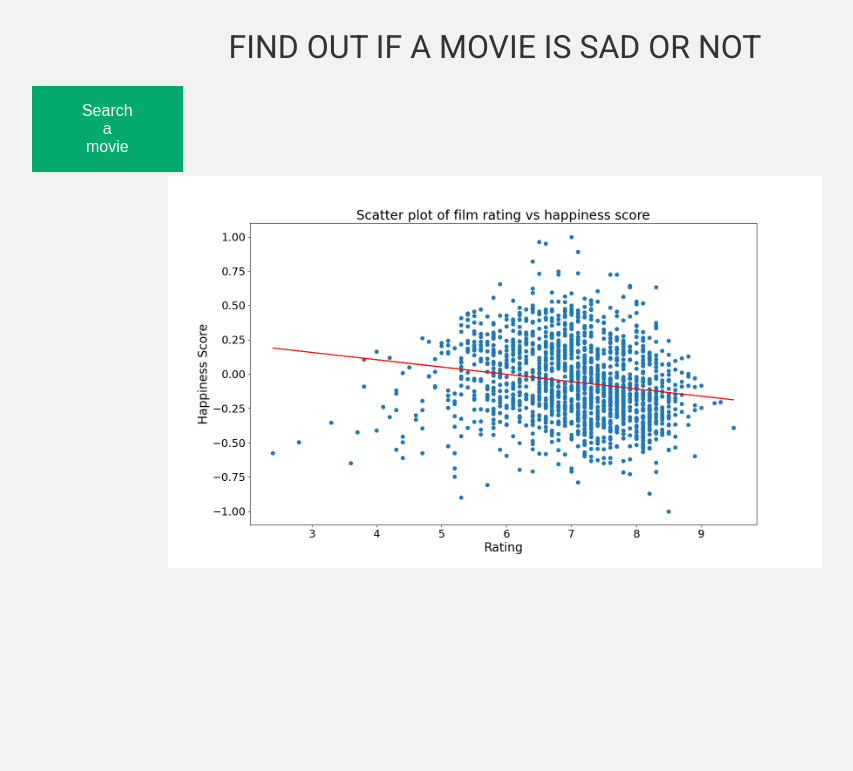
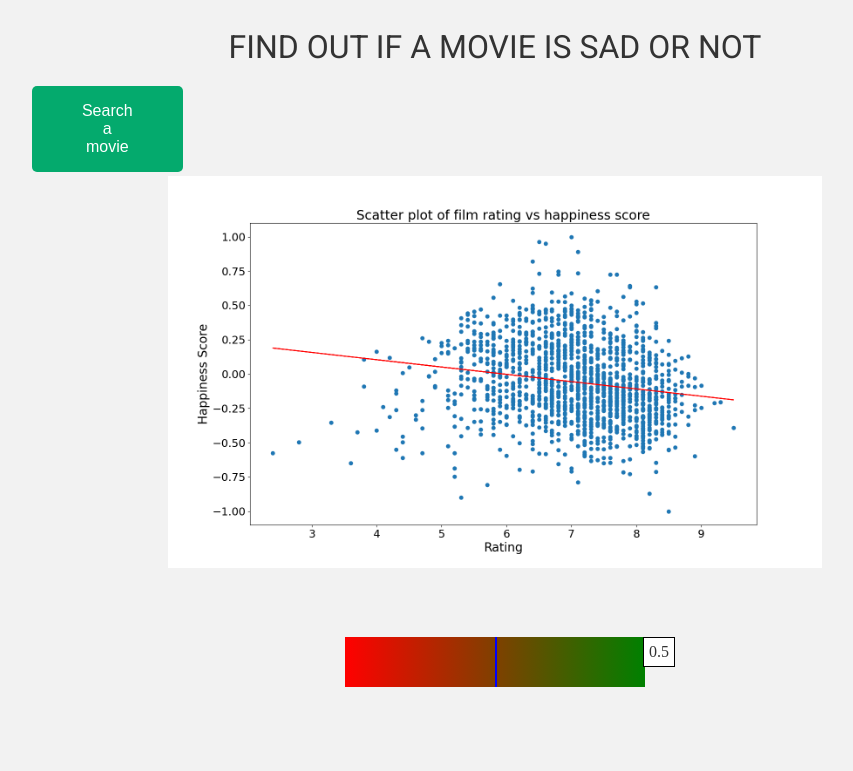
Before and after one commit to erz64/movie-bias, a Flask app: page / in a window 1280 px wide. Shown: the top 771 px of the page, without its empty margins (145-998 px from the left). Run offline with Flask 3, Linux system fonts and the light colour scheme.

Commit message:
Everything happens now on the frontpage, added better visualization for the movie happiness rating

```diff
--- a/app.py
+++ b/app.py
@@ -5,12 +5,7 @@ app = Flask(__name__)
 
 @app.route('/')
 def index():
-    return render_template("frontpage.html", items=ScoreHelper.get_movie_titles())
-
-@app.route('/movie_score/<int:id>')
-def show_score(id):
-    scores = ScoreHelper.get_happiness_scores()
-    return scores[id-1]
+    return render_template("frontpage.html", items=ScoreHelper.get_movie_titles(), scores=ScoreHelper.get_happiness_scores())
 
 @app.route('/testi')
 def test():
--- a/movie_happiness_ratings.py
+++ b/movie_happiness_ratings.py
@@ -7,14 +7,12 @@ import matplotlib.pyplot as plt
 class ScoreHelper:
     def get_happiness_scores():
         scores = np.loadtxt("happiness_scores.csv", delimiter=',', dtype=str)
-        print(len(scores))
         return scores
 
     def get_movie_titles():
         titles = np.loadtxt("movietitles.csv", delimiter=',', dtype=str)
         titles = [title.replace("'", "") for title in titles]
         titles = [title.replace('"', '') for title in titles]
-        print(len(titles))
         return titles
 
     def get_plot():
--- a/static/frontpage.css
+++ b/static/frontpage.css
@@ -11,6 +11,21 @@ body {
   border: none;
   cursor: pointer;
   margin-left: 80%;
+}
+
+/* Style the button */
+button {
+  background-color: #3498db; /* Background color */
+  color: #fff; /* Text color */
+  padding: 5px 10px; /* Padding around the text */
+  border: none; /* Remove the border */
+  border-radius: 5px; /* Add rounded corners */
+  cursor: pointer; /* Show a pointer cursor on hover */
+}
+
+/* Hover effect */
+button:hover {
+  background-color: #2e86c1; /* Darker background color on hover */
 }
 
 /* Dropdown button on hover & focus */
@@ -46,16 +61,11 @@ body {
   min-width: 230px;
   border: 1px solid #ddd;
   z-index: 1;
-  left: 80%
+  left: 80%;
+  max-height: 650px; /* Set a maximum height for the dropdown content */
+  overflow-y: auto; /* Enable vertical scrolling if content exceeds the max height */
 }
 
-/* Links inside the dropdown */
-.dropdown-content a {
-  color: black;
-  padding: 12px 16px;
-  text-decoration: none;
-  display: block;
-}
 
 /* Change color of dropdown links on hover */
 .dropdown-content a:hover {background-color: #f1f1f1}
@@ -86,3 +96,53 @@ body {
   text-transform: uppercase; /* Uppercase the text */
   font-family: 'Roboto', sans-serif; /* Apply the chosen font */
 }
+
+.center-box {
+  display: flex;
+  flex-direction: column;
+  justify-content: center;
+  align-items: center;
+  height: 25vh;
+}
+
+.colored-box {
+    width: 300px;
+    height: 50px;
+    position: relative;
+    background: linear-gradient(to right, red, green); /* Gradient from red to green */
+    display: flex;
+    justify-content: flex-end; /* Align value indicator to the right */
+    align-items: center;
+}
+
+.colored-box::after {
+  content: "";
+  width: 2px;
+  height: 100%;
+  background-color: blue;
+  position: absolute;
+  top: 0;
+  left: var(--line-position, 50%); /* Default position in the middle */
+}
+
+.colored-box[data-value]::before {
+    content: attr(data-value);
+    padding: 5px;
+    background-color: white;
+    border: 1px solid black;
+    position: absolute;
+    top: 0;
+    right: -30px;
+}
+
+#movieTitle {
+  text-align: center;
+  font-size: 18px;
+  margin: 0; /* Remove default margin */
+}
+
+#movieDescription {
+  text-align: center;
+  font-size: 14px;
+  margin: 10px 0; /* Add margin for spacing */
+}
--- a/templates/frontpage.html
+++ b/templates/frontpage.html
@@ -17,7 +17,7 @@
         <ul>
             {% for item in items %}
             <li>
-                <a href="/movie_score/{{loop.index}}">{{ item }}</a>
+                <button onclick="displayMovieRating('{{ item }}', '{{ scores[loop.index-1] }}')">{{ item }}</button>
             </li>
             {% endfor %}
         </ul>
@@ -25,6 +25,11 @@
 </div>
 <div class="container">
    <img src="{{ url_for('static', filename='scatterplot.png') }}" class="image" />
+</div>
+<div class="center-box">
+    <h2 id="movieTitle"></h2>
+    <div class="colored-box" data-value="0.5"></div>
+    <p id="movieDescription"></p>
 </div>
 </body>
 <script>
@@ -46,4 +51,34 @@
             }
         }
     }
+    function displayMovieRating(movie_title, score) {
+        var coloredBox = document.querySelector(".colored-box");
+        var score = parseFloat(score)
+        var position = (score + 1) * 50; // Calculate position as a number between 0 and 100
+
+        coloredBox.setAttribute("data-value", Math.round(score * 100) / 100);
+        coloredBox.style.setProperty("--line-position", position + "%");
+
+        var movieTitleElement = document.getElementById("movieTitle");
+        movieTitleElement.textContent = movie_title;
+        console.log(score)
+        // Set the movie description below the colored box based on the score
+        var movieDescriptionElement = document.getElementById("movieDescription");
+        if (score >= 0.5) {
+            movieDescriptionElement.textContent = `According to our algorithm ${movie_title} is a happy movie`;
+        }
+        else if (score <= -0.5) {
+            movieDescriptionElement.textContent = `According to our algorithm ${movie_title} is a sad movie`;
+        }
+        else if (-0.15 > score && score > -0.5) {
+            movieDescriptionElement.textContent = `According to our algorithm ${movie_title} is on the sadder side of movies`;
+        }
+        else if (0.15 < score && score < 0.5) {
+            movieDescriptionElement.textContent = `According to our algorithm ${movie_title} is on the happier side of movies`;
+        }
+        else {
+            movieDescriptionElement.textContent = `According to our algorithm ${movie_title} is neutral on the happy-sad scale`
+        }
+        }
+
 </script>
```
Also changed, not shown: movietitles.csv (+1 -1 lines).
